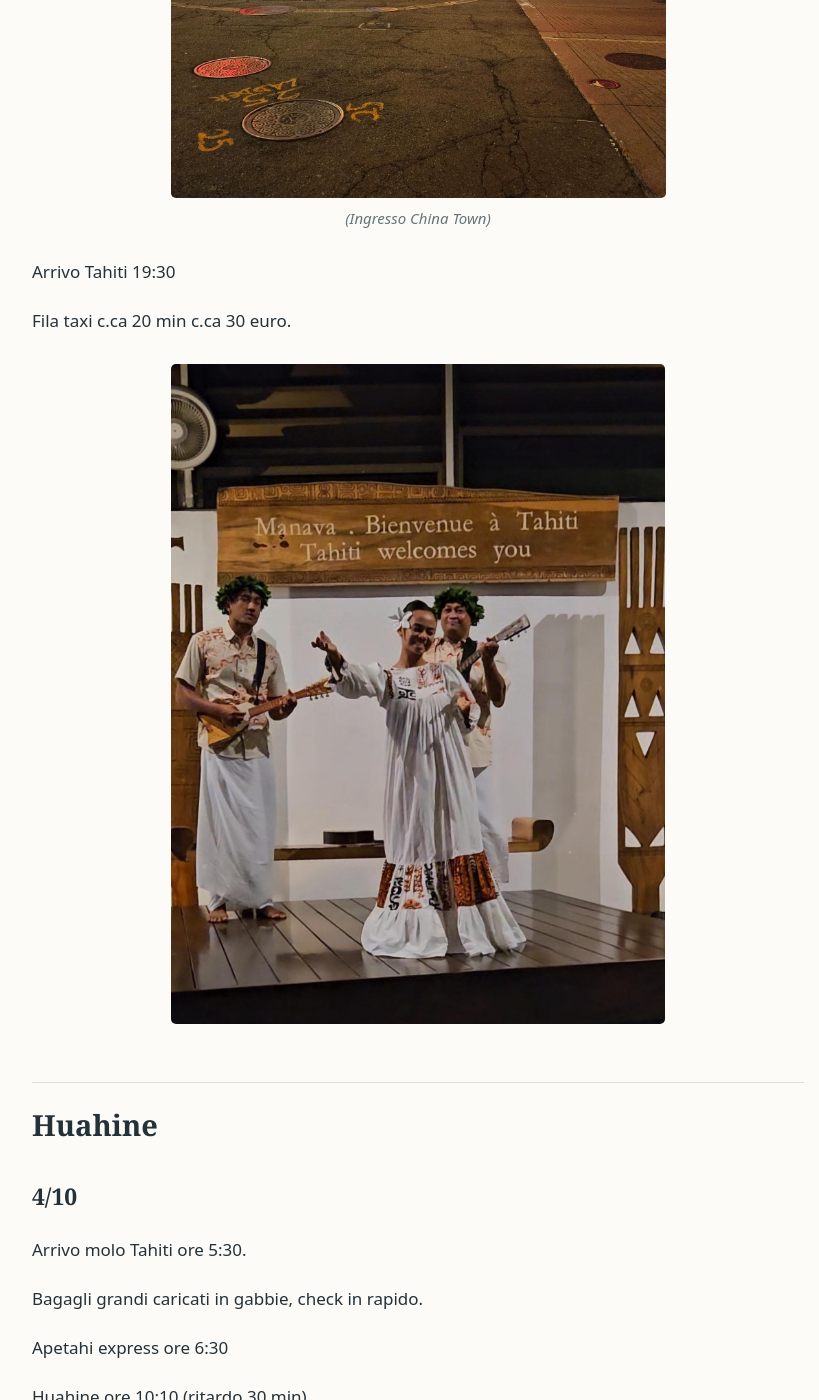
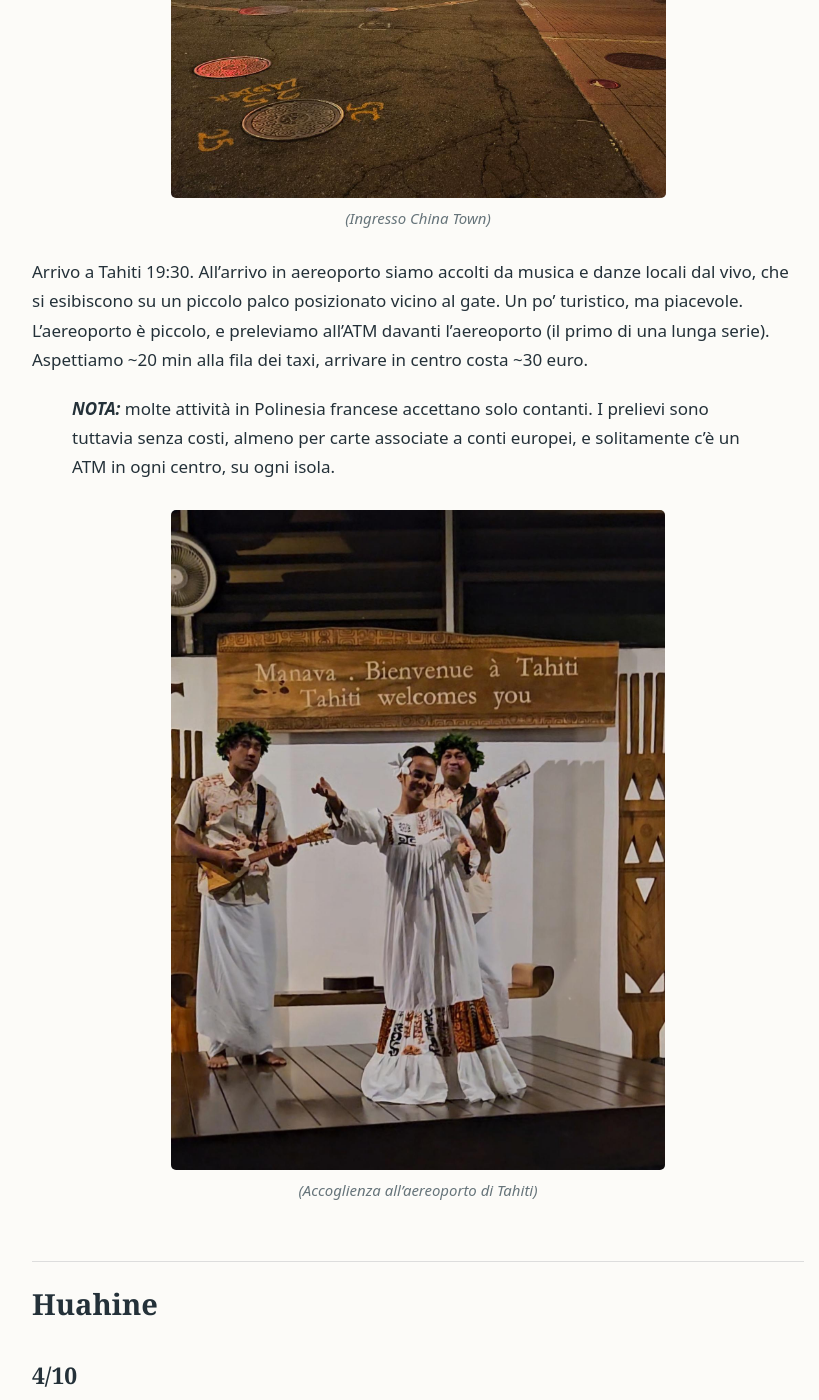
Before and after one commit to everytravel/everytravelisatale, a Jekyll site: the page built from polinesia.md, in a window 1280 px wide and 1400 px high, scrolled down 2153 px. Shown: the whole window, without its empty margins (222-1041 px from the left). Built offline with Jekyll 4.4.1, drawn with Linux system fonts in a browser that asks for light colours.

Commit message:
Update polinesia.md

```diff
--- a/polinesia.md
+++ b/polinesia.md
@@ -31,14 +31,15 @@ Volo ore 13:20
 *(Ingresso China Town)*
 
 
-Arrivo Tahiti 19:30
+Arrivo a Tahiti 19:30. All'arrivo in aereoporto siamo accolti da musica e danze locali dal vivo, che si esibiscono su un piccolo palco posizionato vicino al gate. Un po' turistico, ma piacevole.
+L'aereoporto è piccolo, e preleviamo all'ATM davanti l'aereoporto (il primo di una lunga serie).
+Aspettiamo ~20 min alla fila dei taxi, arrivare in centro costa ~30 euro.
 
-
-Fila taxi c.ca 20 min c.ca 30 euro.
-
+> **_NOTA:_**  molte attività in Polinesia francese accettano solo contanti. I prelievi sono tuttavia senza costi, almeno per carte associate a conti europei, e solitamente c'è un ATM in ogni centro, su ogni isola.
 
 ![Fotografia 2 del diario di viaggio]({{ "/assets/images/photo-02.jpg" | relative_url }})
 
+*(Accoglienza all'aereoporto di Tahiti)*
 
 
 ## Huahine
```
